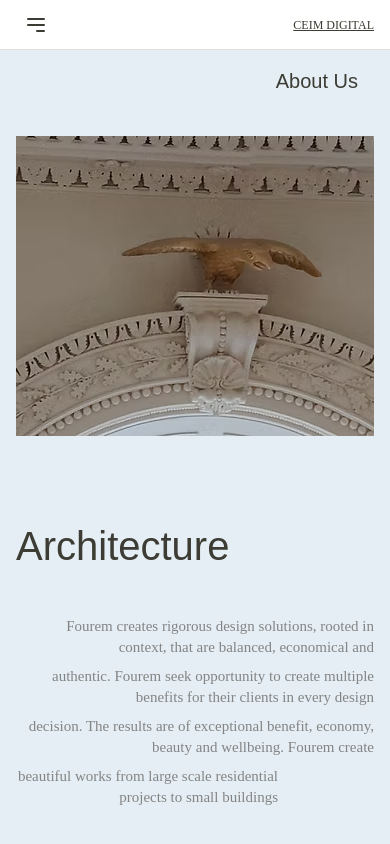
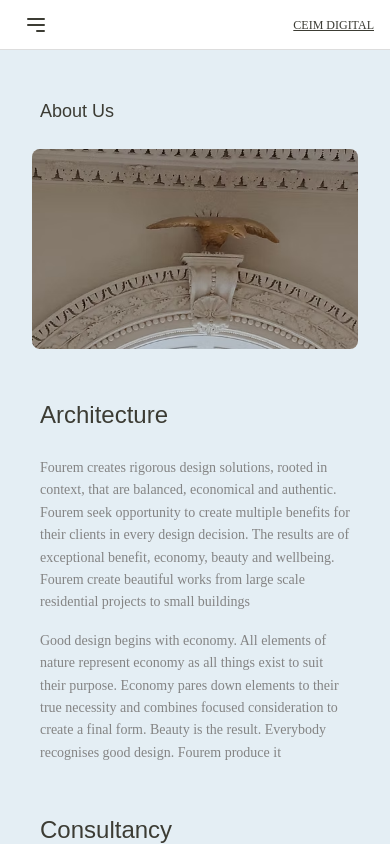
Before and after one commit to samorobo/fourem-personal, a Next.js app: page /about in a window 390 px wide. Built offline with nearby package versions, Linux system fonts and the light colour scheme.

Commit message:
Alignment fixes

```diff
--- a/app/about/page.tsx
+++ b/app/about/page.tsx
@@ -5,14 +5,121 @@ import Link from 'next/link';
 export default function AboutPage() {
   return (
     <SidebarLayout>
-      <div className="max-w-[1440px] mx-auto">
+      {/* Mobile View - Visible only on mobile devices */}
+      <div className="block md:hidden">
+        <div className="w-full px-4 py-8">
+          {/* About Us Section - Mobile */}
+          <div className="mb-12">
+            <h4 className="text-left text-[18px] font-normal text-[#3C3C34] mb-6 px-2">
+              About Us
+            </h4>
+            <div className="relative w-full h-[200px] bg-gray-100 rounded-lg overflow-hidden">
+              <Image
+                src="/images/About.avif"
+                alt="Architecture Detail"
+                fill
+                className="object-cover"
+                priority
+              />
+            </div>
+          </div>
+
+          {/* Architecture Section - Mobile */}
+          <div className="mb-12">
+            <h2 className="text-left text-[24px] font-medium text-[#3C3C34] mb-6 px-2">
+              Architecture
+            </h2>
+            <div className="text-left px-2">
+              <p className='text-[14px] leading-[1.6] text-[#848484] mb-4'>
+                Fourem creates rigorous design solutions, rooted in context, that are balanced,
+                economical and authentic. Fourem seek opportunity to create multiple benefits for
+                their clients in every design decision. The results are of exceptional benefit,
+                economy, beauty and wellbeing. Fourem create beautiful works from large scale
+                residential projects to small buildings
+              </p>
+              <p className='text-[14px] leading-[1.6] text-[#848484]'>
+                Good design begins with economy. All elements of nature represent economy as all things exist to
+                suit their purpose. Economy pares down elements to their true necessity and combines focused
+                consideration to create a final form. Beauty is the result. Everybody recognises good design.
+                Fourem produce it
+              </p>
+            </div>
+          </div>
+
+          {/* Consultancy Section - Mobile */}
+          <div className="mb-12">
+            <h2 className="text-left text-[24px] font-medium text-[#3C3C34] mb-6 px-2">
+              Consultancy
+            </h2>
+            <div className="text-left px-2">
+              <p className='text-[14px] leading-[1.6] text-[#848484]'>
+                The practice provides consultancy and specifications for works relating to protected structures and
+                protected urban landscapes. They provide relevant experience in the area of regeneration, urban
+                landscaping, domestic and non-domestic building design, commissioning of works, feasibility,
+                impact assessment & planning.
+              </p>
+            </div>
+          </div>
+
+          {/* Read Section - Mobile */}
+          <div className="mb-12">
+            <h2 className="text-left text-[18px] font-medium text-[#3C3C34] mb-6 px-2">
+              Read
+            </h2>
+            <div className="text-left px-2">
+              <h3 className="text-[24px] font-normal text-[#3C3C34] mb-3">
+                Ireland and the New Architecture
+              </h3>
+              <p className="text-[14px] text-[#848484] mb-6">
+                Hegarty, John, Streetscapes of County Cork, Cork County Council, 2023 - page 7 - 9
+              </p>
+              <a href="/read" className="inline-block bg-[#4A4A3E] text-white px-8 py-3 rounded-full text-[14px] hover:bg-[#3C3C34] transition-colors w-full text-center">
+                See all →
+              </a>
+            </div>
+          </div>
+
+          {/* Contact Us Section - Mobile */}
+          <div className="pb-12">
+            <h2 className="text-left text-[24px] font-medium text-[#3C3C34] mb-6 px-2">
+              Contact Us
+            </h2>
+            <div className="text-left px-2">
+              <h3 className="text-[20px] font-medium text-[#3C3C34] mb-4">
+                Fourem
+              </h3>
+              <div className="text-[#848484] space-y-1 text-[14px]">
+                <p>9 Sidney Place</p>
+                <p>Wellington Road</p>
+                <p>Cork</p>
+                <p>Ireland</p>
+                <p>T23KX89</p>
+                <p className="mt-3">Phone Number: 021 4550322</p>
+                <p className="mt-2">
+                  <a href="mailto:post@fourem.ie" className="hover:text-[#3C3C34]">
+                    post@fourem.ie
+                  </a>
+                </p>
+                <p className="mt-4 leading-[1.5]">Form Four Limited, t/a Fourem</p>
+                <p className="leading-[1.5]">
+                  Registered In Ireland No: 337573 at 9a Sidney Place, Wellington Road, Cork T23 KX89 Director: John Hegarty
+                </p>
+                <p className="mt-1 leading-[1.5]">TIN: IE 6357573T</p>
+              </div>
+            </div>
+          </div>
+        </div>
+      </div>
+
+      {/* Desktop View - Visible only on desktop devices */}
+      <div className="hidden md:block max-w-[1440px] mx-auto">
         {/* About Us Section */}
-        <div className="mb-20 relative">
-          <h4 className="text-right text-[20px] font-normal text-[#3C3C34] mb-10 pr-4">
+        <div className="mb-20 relative -mr-6">
+          <h4 className="text-right text-[20px] -mr-6 font-normal text-[#3C3C34] mb-10 pr-4">
             About Us
           </h4>
           <div className="w-full max-w-[650px] ml-auto relative">
-            <div className="relative w-full h-[300px] bg-gray-100">
+            <div className="relative -mt-4 w-full h-[300px] bg-gray-100 ">
               <Image
                 src="/images/About.avif"  // Replace with your actual image path
                 alt="Architecture Detail"
@@ -26,11 +133,11 @@ export default function AboutPage() {
         </div>
 
         {/* Architecture Section */}
-        <div className="mb-20">
-          <h2 className="text-right mr-44 text-[40px] font-light text-[#3C3C34] mb-10 pr-4">
+        <div className="mb-20 -mt-12">
+          <h2 className="text-right mr-44 text-[30px] font-medium text-[#3C3C34] mb-10 pr-4">
             Architecture
           </h2>
-          <div className="text-right">
+          <div className="text-right -mt-8 -mr-4">
             <div>
             <p className='text-[15px] leading-[1.4] text-[#848484] mb-2'>Fourem creates rigorous design solutions, rooted in context, that are balanced,
               economical and</p>
@@ -38,7 +145,7 @@ export default function AboutPage() {
               their clients in every design</p>
               <p className='text-[15px] leading-[1.4] text-[#848484] mb-2'>decision. The results are of exceptional benefit, economy,
               beauty and wellbeing. Fourem create</p>
-              <p className='text-[15px] leading-[1.4] text-[#848484] mb-2 mr-24'>beautiful works from large scale residential projects to small buildings</p>
+              <p className='text-[15px] leading-[1.4] text-[#848484] mb-2 mr-[76px]'>beautiful works from large scale residential projects to small buildings</p>
               </div>
 
               <div className='mt-8'>
@@ -47,18 +154,18 @@ export default function AboutPage() {
               Economy pares down elements to their true necessity and combines focused</p>
               <p className='text-[15px] leading-[1.4] text-[#848484] mb-2'>consideration to create a final form.
               Beauty is the result. Everybody recognises good design.</p>
-              <p className='text-[15px] leading-[1.4] text-[#848484] mb-2 mr-[244px]'>Fourem produce it</p>
+              <p className='text-[15px] leading-[1.4] text-[#848484] mb-2 mr-[222px]'>Fourem produce it</p>
               </div>
           </div>
         </div>
 
         {/* Consultancy Section */}
         <div className="mb-20">
-          <h2 className="text-right text-[40px] font-light text-[#3C3C34] mb-10 pr-4 -mr-12">
+          <h2 className="text-right text-[30px] font-light text-[#3C3C34] mb-10 pr-4 -mr-7">
             Consultancy
           </h2>
-          <div className="text-right -mr-8">
-            <p className='text-[15px] leading-[1.4] text-[#848484] mb-2 mr-6'>
+          <div className="text-right -mr-4 -mt-8">
+            <p className='text-[15px] leading-[1.4] text-[#848484] mb-2 mr-1'>
             The practice provides consultancy and specifications for works relating to protected structures and
             </p>
             <p className='text-[15px] leading-[1.4] text-[#848484] mb-2'>protected
@@ -70,34 +177,34 @@ export default function AboutPage() {
         </div>
 
         {/* Read Section */}
-        <div className="mb-20 -mr-8">
-          <h2 className="text-right text-[20px] font-normal text-[#3C3C34] mb-10 pr-4">
+        <div className="mb-20 -mr-8 mt-40 ">
+          <h2 className="text-right text-[20px]  font-medium text-[#3C3C34] mb-10 pr-4 -mr-1">
             Read
           </h2>
-          <div className="text-right">
-            <h3 className="text-[26px] font-sans font-semibold text-[#3C3C34] mb-4">
+          <div className="text-right -mt-4">
+            <h3 className="text-[30px] font-sans font-normal text-[#3C3C34] mb-4 mr-2">
               Ireland and the New Architecture
             </h3>
-            <p className="text-[13px] text-[#848484] mb-8">
+            <p className="text-[16px] text-[#848484] mb-8 -mt-2 mr-2">
               Hegarty, John, Streetscapes of County Cork, Cork County Council, 2023 - page 7 - 9
             </p>
-            <a href="/read" className="inline-block bg-[#4A4A3E] text-white px-6 py-2.5 rounded-full text-[13px] hover:bg-[#3C3C34] transition-colors">
+            <a href="/read" className="inline-block  mr-2 bg-[#4A4A3E] text-white px-6 py-3 rounded-full text-[13px] hover:bg-[#3C3C34] transition-colors">
               See all →
             </a>
           </div>
         </div>
 
         {/* Contact Us Section */}
-        <div className="pb-20 ">
-          <h2 className="text-right  text-[40px] font-light text-[#3C3C34] mb-10 pr-0 -mr-8">
+        <div className="pb-20 -mr-8 mt-">
+          <h2 className="text-right text-[40px] font-light text-[#3C3C34] mb-10 pr-0 -mr-1">
             Contact Us
           </h2>
           <div className="text-right">
-            <h3 className="text-[32px] font-light text-[#3C3C34] mb-8 -mr-8">
+            <h3 className="text-[32px] font-light text-[#3C3C34] mb-8 ">
               Fourem
             </h3>
-            <div className="text-[15px] text-[#848484] space-y-0 leading-[1.6] -mr-8">
-              <p>9 Sidney Place</p>
+            <div className=" text-[#848484] space-y-0 leading-[1.6] ">
+              <p className='text-[16px]'>9 Sidney Place</p>
               <p>Wellington Road</p>
               <p>Cork</p>
               <p>Ireland</p>
@@ -108,42 +215,14 @@ export default function AboutPage() {
                   post@fourem.ie
                 </a>
               </p>
-              <p className="mt-4 text-[13px] leading-[1.5]">Form Four Limited, t/a Fourem</p>
-              <p className="text-[13px] leading-[1.5]">
+              <p className="mt-4 text-[16px] leading-[1.5]">Form Four Limited, t/a Fourem</p>
+              <p className="text-[16px] leading-[1.5]">
                 Registered In Ireland No: 337573 at 9a Sidney Place, Wellington Road, Cork T23 KX89 Director: John Hegarty
               </p>
-              <p className="text-[13px] mt-1 leading-[1.5]">TIN: IE 6357573T</p>
+              <p className="text-[16px] mt-1 leading-[1.5]">TIN: IE 6357573T</p>
             </div>
           </div>
         </div>
-
-
-
-        {/* <div className="mb-40">
-          <h2 className="text-right mr-44 text-[40px] font-light text-[#3C3C34] mb-10 pr-4">
-            Architecture
-          </h2>
-          <div className="text-right">
-            <div>
-            <p className='text-[15px] leading-[1.4] text-[#848484] mb-2 '>Fourem creates rigorous design solutions, rooted in context, that are balanced,
-              economical and</p>
-              <p className='text-[15px] leading-[1.4] text-[#848484] mb-2'>authentic. Fourem seek opportunity to create multiple benefits for
-              their clients in every design</p>
-              <p className='text-[15px] leading-[1.4] text-[#848484] mb-2'>decision. The results are of exceptional benefit, economy,
-              beauty and wellbeing. Fourem create</p>
-              <p className='text-[15px] leading-[1.4] text-[#848484] mb-2 mr-24'>beautiful works from large scale residential projects to small buildings</p>
-              </div>
-
-              <div className='mt-8'>
-              <p className='text-[15px] leading-[1.4] text-[#848484] mb-2'>Good design begins with economy. All elements of nature represent economy as all things exist to</p>
-              <p className='text-[15px] leading-[1.4] text-[#848484] mb-2'>suit their purpose.
-              Economy pares down elements to their true necessity and combines focused</p>
-              <p className='text-[15px] leading-[1.4] text-[#848484] mb-2'>consideration to create a final form.
-              Beauty is the result. Everybody recognises good design.</p>
-              <p className='text-[15px] leading-[1.4] text-[#848484] mb-2 mr-[244px]'>Fourem produce it</p>
-              </div>
-          </div>
-        </div> */}
       </div>
     </SidebarLayout>
   );
```
Also changed, not shown: src/components/SidebarLayout.tsx (+43 -3 lines).
